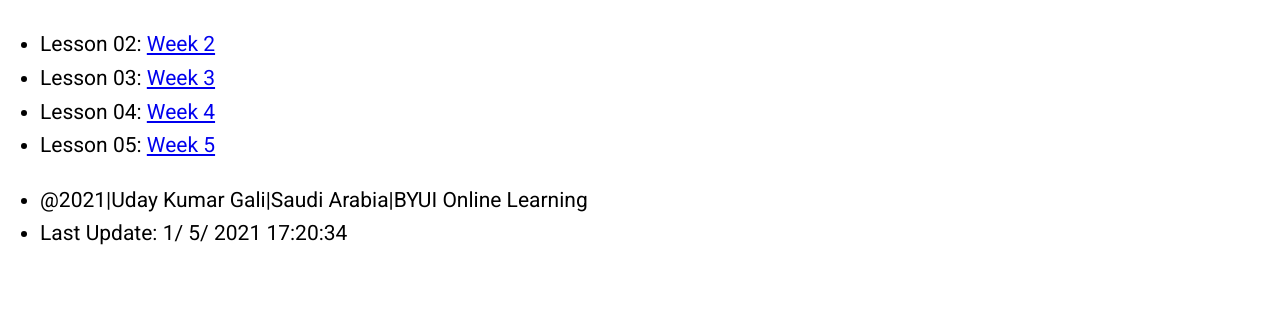
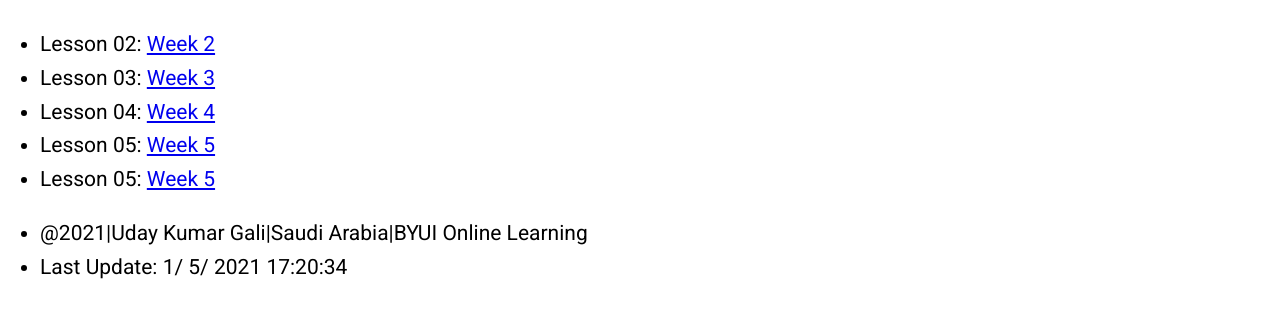
Before and after one commit to ugali/ugali.github.io, a plain HTML site: page index.html in a window 1280 px wide. Shown: the part 210-528 px from the top of the page. Drawn offline with Linux system fonts and the light colour scheme.

Commit message:
lesson 6

```diff
--- a/index.html
+++ b/index.html
@@ -24,6 +24,7 @@
             <li>Lesson 03: <a href="Lesson 3/index.html">Week 3</a> </li>
             <li>Lesson 04: <a href="Lesson 4/index.html">Week 4</a> </li>
             <li>Lesson 05: <a href="Lesson 5/bom.html">Week 5</a> </li>
+            <li>Lesson 05: <a href="Lesson 5/bom.html">Week 5</a> </li>
           </ul>
         </section>
       </main>
```
